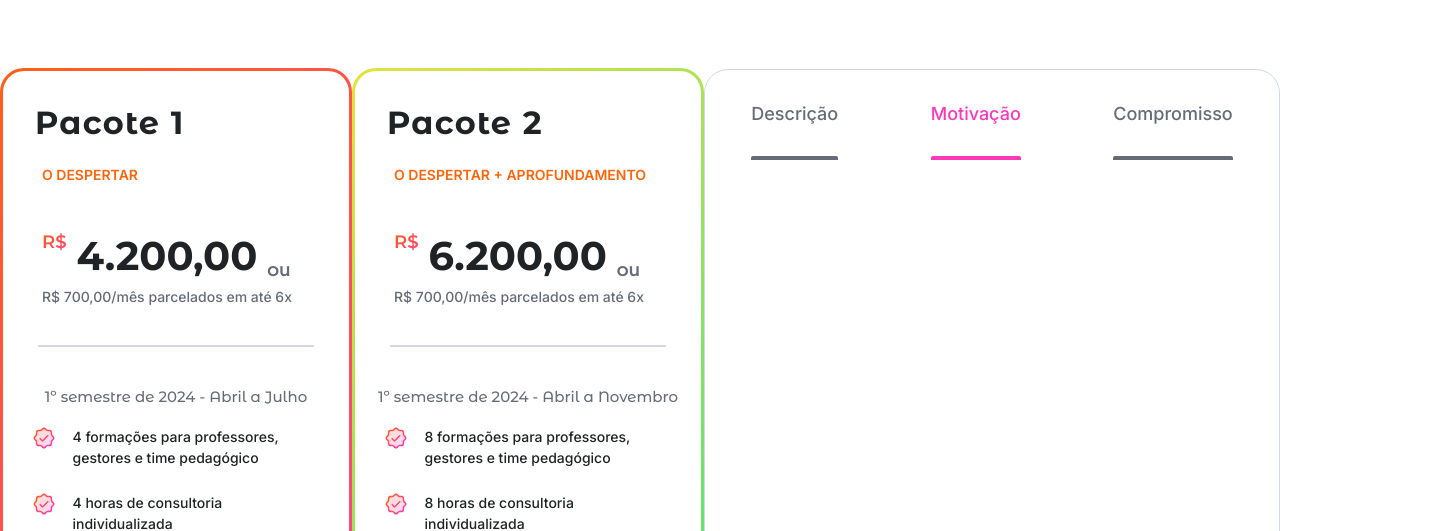
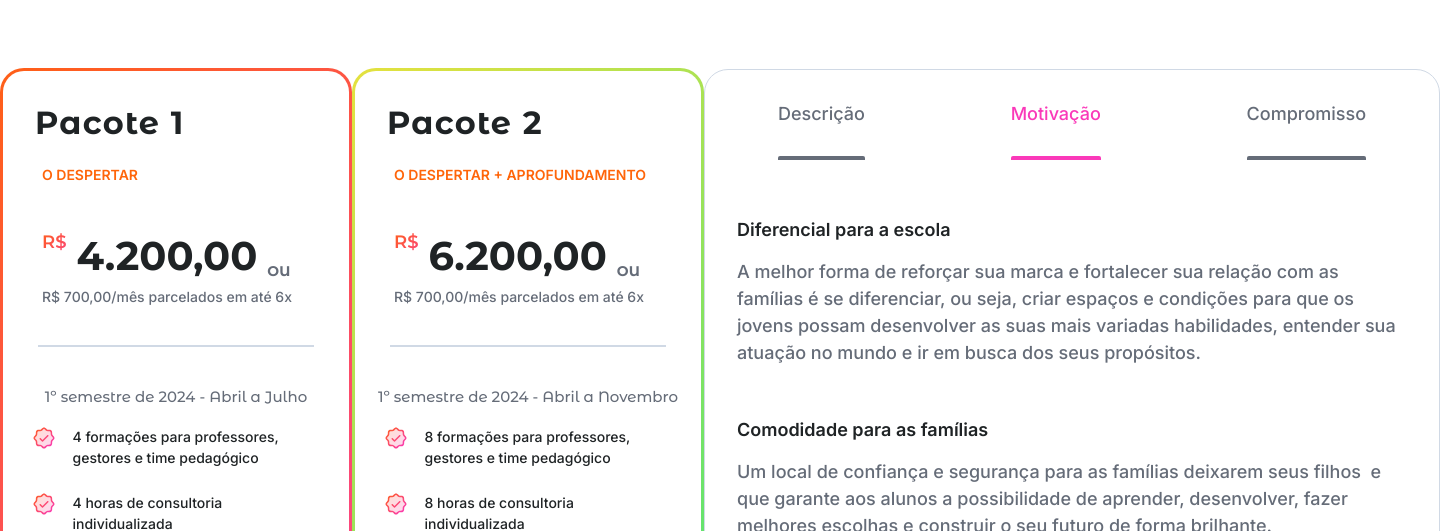
Before and after one commit to AlyssonSene/site_traco, a React (Vite) app: page / in a window 1280 px wide. Both pictures are taken after a click on the element "Motivação". Shown: the part 1623-2154 px from the top of the page, 1440 px wide, since content can reach past the window. Built offline with nearby package versions, Linux system fonts and the light colour scheme.

Commit message:
[ADD] Finaliza seção sobre produtos

```diff
--- /dev/null
+++ b/src/components/molecules/CommitmentMolecule.tsx
@@ -0,0 +1,83 @@
+import React from 'react'
+import * as C from '../../styles/CommitmentStyles'
+import TextAtom from '../atoms/TextAtom'
+
+const CommitmentMolecule: React.FC = () => {
+	return (
+		<C.CommitmentContainer>
+			<C.TextContainer>
+				<TextAtom
+					text={'Não oferecemos apenas formação teórica!'}
+					type={'h4'}
+				/>
+				<br />
+				<br />
+				<TextAtom
+					text={
+						'Entregamos para as escolas um Guia prático de implementação de práticas pedagógicas e de gestão para promover a transformação.'
+					}
+					type={'span'}
+				/>
+				<br />
+				<br />
+				<TextAtom
+					text={
+						'Focando sempre em ações colaborativas trazendo todos que estão na escola a serem co-responsáveis por promover UMA ESCOLA MELHOR PARA TODOS.'
+					}
+					type={'span'}
+				/>
+				<br />
+				<br />
+				<ul>
+					<li>
+						<div>
+							<TextAtom text={'Escola Melhor'} type={'h4'} />
+							<TextAtom
+								text={'= Estudantes mais felizes e comprometidos'}
+								type={'span'}
+							/>
+						</div>
+					</li>
+					<li>
+						<div>
+							<TextAtom text={'Escola Melhor'} type={'h4'} />
+							<TextAtom
+								text={'= Pais e responsáveis mais felizes'}
+								type={'span'}
+							/>
+						</div>
+					</li>
+					<li>
+						<div>
+							<TextAtom text={'Escola Melhor'} type={'h4'} />
+							<TextAtom
+								text={'= Gestores e Professores mais satisfeitos'}
+								type={'span'}
+							/>
+						</div>
+					</li>
+					<li>
+						<div>
+							<TextAtom text={'Escola Melhor'} type={'h4'} />
+							<TextAtom
+								text={'= Matrículas garantidas para o ano letivo'}
+								type={'span'}
+							/>
+						</div>
+					</li>
+					<li>
+						<div>
+							<TextAtom text={'Escola Melhor'} type={'h4'} />
+							<TextAtom
+								text={'=  Melhor resultado de Aprendizagem'}
+								type={'span'}
+							/>
+						</div>
+					</li>
+				</ul>
+			</C.TextContainer>
+		</C.CommitmentContainer>
+	)
+}
+
+export default CommitmentMolecule
--- /dev/null
+++ b/src/components/molecules/MotivationMolecule.tsx
@@ -0,0 +1,47 @@
+import React from 'react'
+import * as C from '../../styles/motivationStyles'
+import TextAtom from '../atoms/TextAtom'
+
+const MotivationMolecule: React.FC = () => {
+	return (
+		<C.MotivationContainer>
+			<C.TextContainer>
+				<TextAtom text={'Diferencial para a escola'} type={'h4'} />
+				<TextAtom
+					text={
+						'A melhor forma de reforçar sua marca e fortalecer sua relação com as famílias é se diferenciar, ou seja, criar espaços e condições para que os jovens possam desenvolver as suas mais variadas habilidades, entender sua atuação no mundo e ir em busca dos seus propósitos.'
+					}
+					type={'span'}
+				/>
+			</C.TextContainer>
+			<C.TextContainer>
+				<TextAtom text={'Comodidade para as famílias'} type={'h4'} />
+				<TextAtom
+					text={
+						'Um local de confiança e segurança para as famílias deixarem seus filhos  e que garante aos alunos a possibilidade de aprender, desenvolver, fazer melhores escolhas e construir o seu futuro de forma brilhante.'
+					}
+					type={'span'}
+				/>
+			</C.TextContainer>
+			<C.TextContainer>
+				<TextAtom text={'Desenvolvimento para o estudante'} type={'h4'} />
+				<TextAtom
+					text={
+						'Estimula, engaja, traz o estudante a gostar de desenvolver as atividades escolares e melhora seu comportamento e  rendimento escolar.'
+					}
+					type={'span'}
+				/>
+				<br />
+				<br />
+				<TextAtom
+					text={
+						'O jovem passa a conduzir sua própria jornada com confiança e determinação, explorando suas habilidades, paixões e objetivos.'
+					}
+					type={'span'}
+				/>
+			</C.TextContainer>
+		</C.MotivationContainer>
+	)
+}
+
+export default MotivationMolecule
--- a/src/components/molecules/ProductsDescriptionMolecule.tsx
+++ b/src/components/molecules/ProductsDescriptionMolecule.tsx
@@ -1,7 +1,9 @@
 import React, { useState } from 'react'
 import * as C from '../../styles/descriptionStyles'
 import TextAtom from '../atoms/TextAtom'
+import CommitmentMolecule from './CommitmentMolecule'
 import DescriptionMolecule from './DescriptionMolecule'
+import MotivationMolecule from './MotivationMolecule'
 
 const ProductsDescriptionMolecule: React.FC = () => {
 	const [selectDes, setSelectDes] = useState(true)
@@ -41,6 +43,8 @@ const ProductsDescriptionMolecule: React.FC = () => {
 			</C.HeaderDescription>
 			<C.OptionsContainer>
 				{selectDes && <DescriptionMolecule />}
+				{selectMot && <MotivationMolecule />}
+				{selectComp && <CommitmentMolecule />}
 			</C.OptionsContainer>
 		</C.DescriptionContainer>
 	)
--- /dev/null
+++ b/src/styles/CommitmentStyles.tsx
@@ -0,0 +1,40 @@
+import styled from 'styled-components'
+
+export const CommitmentContainer = styled.div`
+	width: 672px;
+	display: flex;
+	flex-direction: column;
+`
+
+export const TextContainer = styled.div`
+	h4 {
+		color: #1f2325;
+		font-family: 'Inter';
+		font-size: 18px;
+		font-style: normal;
+		font-weight: 600;
+		line-height: 27px;
+	}
+
+	span {
+		color: #656c78;
+		font-family: 'Inter';
+		font-size: 18px;
+		font-style: normal;
+		font-weight: 500;
+		line-height: 150%;
+	}
+
+	ul {
+		margin: 0 40px;
+		display: flex;
+		flex-direction: column;
+	}
+	li div {
+		display: flex;
+		margin-top: 15px;
+		h4 {
+			margin-right: 5px;
+		}
+	}
+`
--- a/src/styles/descriptionStyles.tsx
+++ b/src/styles/descriptionStyles.tsx
@@ -17,6 +17,7 @@ export const HeaderDescription = styled.div`
 	align-items: flex-end;
 	width: 100%;
 	height: 90px;
+	margin-bottom: 24px;
 `
 
 export const HeaderOptions = styled.div<IHeaderOption>`
@@ -74,7 +75,7 @@ export const SubtitleDiv = styled.div`
 
 export const OptionsContainer = styled.div`
 	display: flex;
-	margin: 32px;
+	padding: 32px;
 `
 
 export const BenefitsDiv = styled.div`
--- a/src/styles/homePageStyles.tsx
+++ b/src/styles/homePageStyles.tsx
@@ -10,7 +10,7 @@ export const HomeContainer = styled.div`
 export const CenterContainer = styled.div`
 	width: 100%;
 	height: 1040px;
-	margin: 0 32px;
+	margin: 0 60px;
 	display: flex;
 	flex-direction: column;
 	align-items: center;
--- /dev/null
+++ b/src/styles/motivationStyles.tsx
@@ -0,0 +1,29 @@
+import styled from 'styled-components'
+
+export const MotivationContainer = styled.div`
+	width: 672px;
+	display: flex;
+	flex-direction: column;
+	justify-content: space-around;
+`
+
+export const TextContainer = styled.div`
+	margin-bottom: 50px;
+	h4 {
+		margin-bottom: 15px;
+		color: #1f2325;
+		font-family: 'Inter';
+		font-size: 18px;
+		font-style: normal;
+		font-weight: 600;
+		line-height: 27px;
+	}
+	span {
+		color: #656c78;
+		font-family: 'Inter';
+		font-size: 18px;
+		font-style: normal;
+		font-weight: 500;
+		line-height: 27px;
+	}
+`
--- a/src/styles/productsStyles.tsx
+++ b/src/styles/productsStyles.tsx
@@ -5,7 +5,7 @@ export const ProductsContainer = styled.div`
 	display: flex;
 	align-items: center;
 	flex-direction: column;
-	margin-top: 120px;
+	margin: 120px 0;
 `
 
 export const TitleContainer = styled.div`
```
